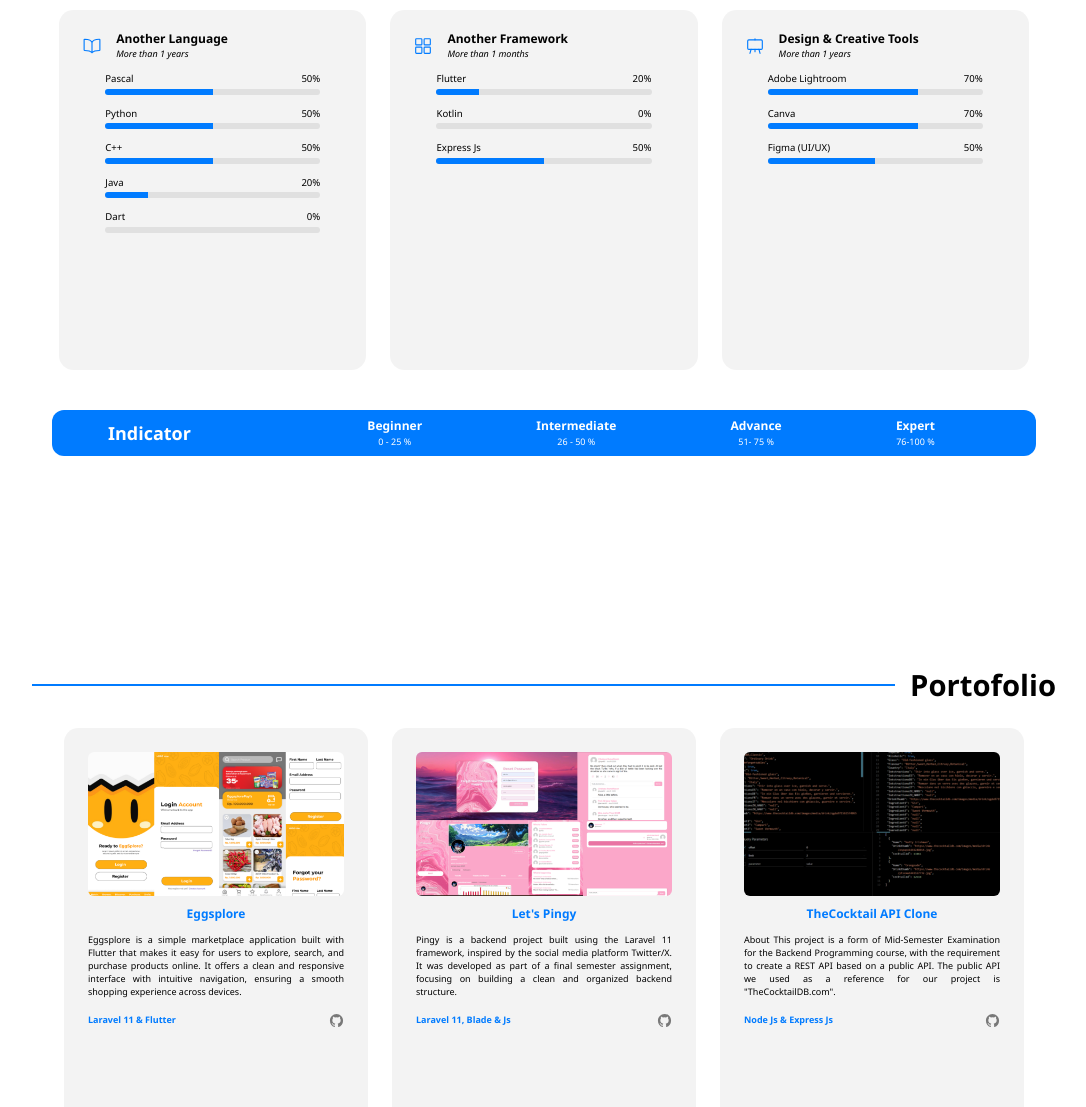
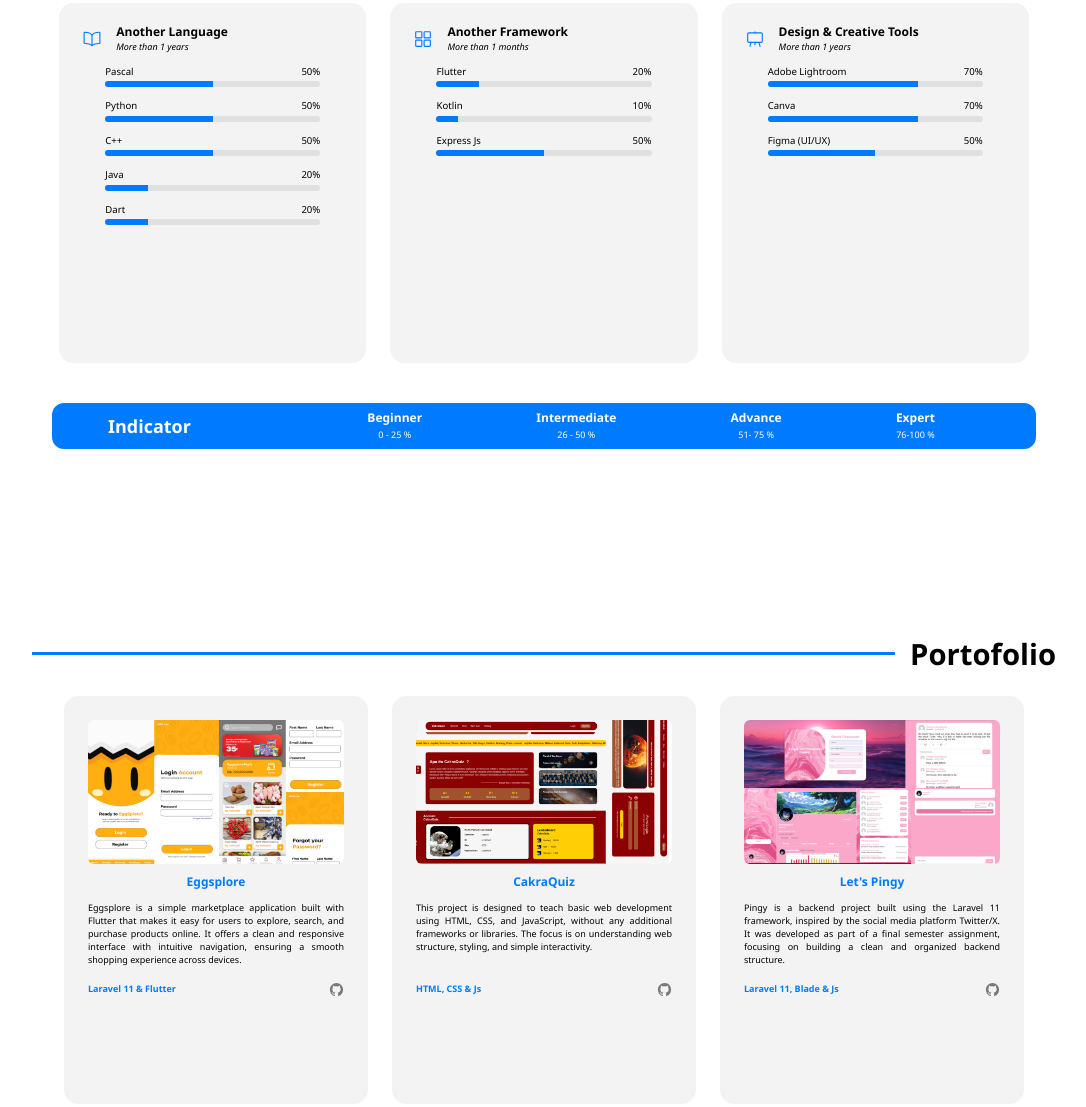
Before and after one commit to NatanaelVineDjapri/Portofolio-Frontend, a plain HTML site: page index.html in a window 1280 px wide. Shown: the part 2306-3413 px from the top of the page, without its empty margins (96-1182 px from the left). Drawn offline with nearby package versions, Linux system fonts and the light colour scheme.

Commit message:
Add Project

```diff
--- a/default.css
+++ b/default.css
@@ -160,7 +160,6 @@ span{
     justify-content: center;
     align-items: center;
     gap: 3.875rem;
-    /* box-sizing: border-box; */
 }
 
 .profile-picture{
@@ -320,7 +319,7 @@ span{
 }
 
 .content-myprofile{
-    height: 100vh;
+    height: auto;
     margin-bottom: 4.875rem;
 }
 
@@ -333,6 +332,7 @@ span{
 
 .myprofile-left{
     width:100%;
+    height: auto;
     display: flex;
     flex-direction: column;
     gap: 3rem;
@@ -420,7 +420,7 @@ span{
 .content-skills{
     margin-top: 3rem;
     height: 130vh;
-    padding-bottom: 5.125rem;
+    padding-bottom: 3.125rem;
 }
 
 .programming-languages{
@@ -863,8 +863,7 @@ span{
         font-size: 75%;
     }
 
-    .content-home,
-    .content-myprofile{
+    .content-home{
          height:80vh;
     }
 
--- a/index.html
+++ b/index.html
@@ -387,10 +387,10 @@
                             <div class="skill">
                                 <div class="skills-persc">
                                     <span>Dart</span>
-                                    <span class="percent">0%</span>
+                                    <span class="percent">20%</span>
                                 </div>
                                 <div class="bar">
-                                    <div class="fill-0" ></div>
+                                    <div class="fill-20" ></div>
                                 </div>
                             </div>
                         </div>
@@ -416,10 +416,10 @@
                             <div class="skill">
                                 <div class="skills-persc">
                                     <span>Kotlin </span>
-                                    <span class="percent">0%</span>
+                                    <span class="percent">10%</span>
                                 </div>
                                 <div class="bar">
-                                    <div class="fill-0" ></div>
+                                    <div class="fill-10" ></div>
                                 </div>
                             </div>
                             <div class="skill">
@@ -518,6 +518,19 @@
                         </div>
                     </div>
                     <div class="project">
+                        <img src="images/Project/7.png" alt="">
+                        <div class="project-info">
+                                <h1>CakraQuiz</h1>
+                            <div class="project-info-in">
+                                <p>This project is designed to teach basic web development using HTML, CSS, and JavaScript, without any additional frameworks or libraries. The focus is on understanding web structure, styling, and simple interactivity.</p>
+                                <div class="lang-pro">
+                                    <h2>HTML, CSS & Js</h2>
+                                    <a href="#"><ion-icon name="logo-github"></ion-icon></a>
+                                </div>
+                          </div>
+                        </div>
+                    </div>
+                    <div class="project">
                         <img src="images/Project/2.png" alt="">
                         <div class="project-info">
                                 <h1>Let's Pingy</h1>
@@ -561,17 +574,15 @@
                         <div class="project-info">
                                 <h1>Call Of Duty Mobile Website</h1>
                             <div class="project-info-in">
-                                <p>Lorem ipsum dolor sit, amet consectetur adipisicing elit. Facere blanditiis nemo id? Enim ipsam qui expedita fuga quam rerum ut ducimus laboriosam voluptatem eius magnam aut officiis, hic facilis deserunt.
-                                </p>
+                                <p>This project is designed to teach basic web development using HTML, CSS, and JavaScript, without any additional frameworks or libraries. The focus is on understanding web structure, styling, and simple interactivity.</p>
                                 <div class="lang-pro">
-                                    <h2>HTML & CSS</h2>
+                                    <h2>HTML, CSS & Js</h2>
                                     <a href="#"><ion-icon name="logo-github"></ion-icon></a>
                                 </div>
                           </div>
-                          </div>
+                        </div>
                     </div>
                 </div>
-
             </div>
         </section>
         <section id="galery">
@@ -597,11 +608,8 @@
                                 <div class="certi-item">
                                     <img src="images/Certi/serti_hs_1.png" alt="">
                                 </div>
-                                <!-- <img src="images/cnth-serti.png" alt="">
-                                <img src="images/cnth-serti.png" alt=""> -->
                             </div>
                         </div>
-
                         <div class="sub-main-certi">
                             <div class="sub-certi-title">
                                 <h1>Organization <span>Certificate</span></h1>
@@ -610,11 +618,9 @@
                                <div class="certi-item">
                                     <img src="images/Certi/serti_or_1.png" alt="Sertifikat 1" class="certi-img">
                                 </div>
-
                                 <div class="certi-item">
                                     <img src="images/Certi/certi_or_lt.jpg" alt="Sertifikat Legislative Training" class="certi-img">
                                 </div>
-
                                 <div class="certi-item">
                                     <img src="images/Certi/certi_or_aksagi.jpg" alt="Sertifikat Aksagi" class="certi-img">
                                 </div>
```
Also changed, not shown: images/Project/7.png (added), images/budi_mulia.png (deleted), images/cnth-serti.png (deleted), images/codm-web.png (deleted).
